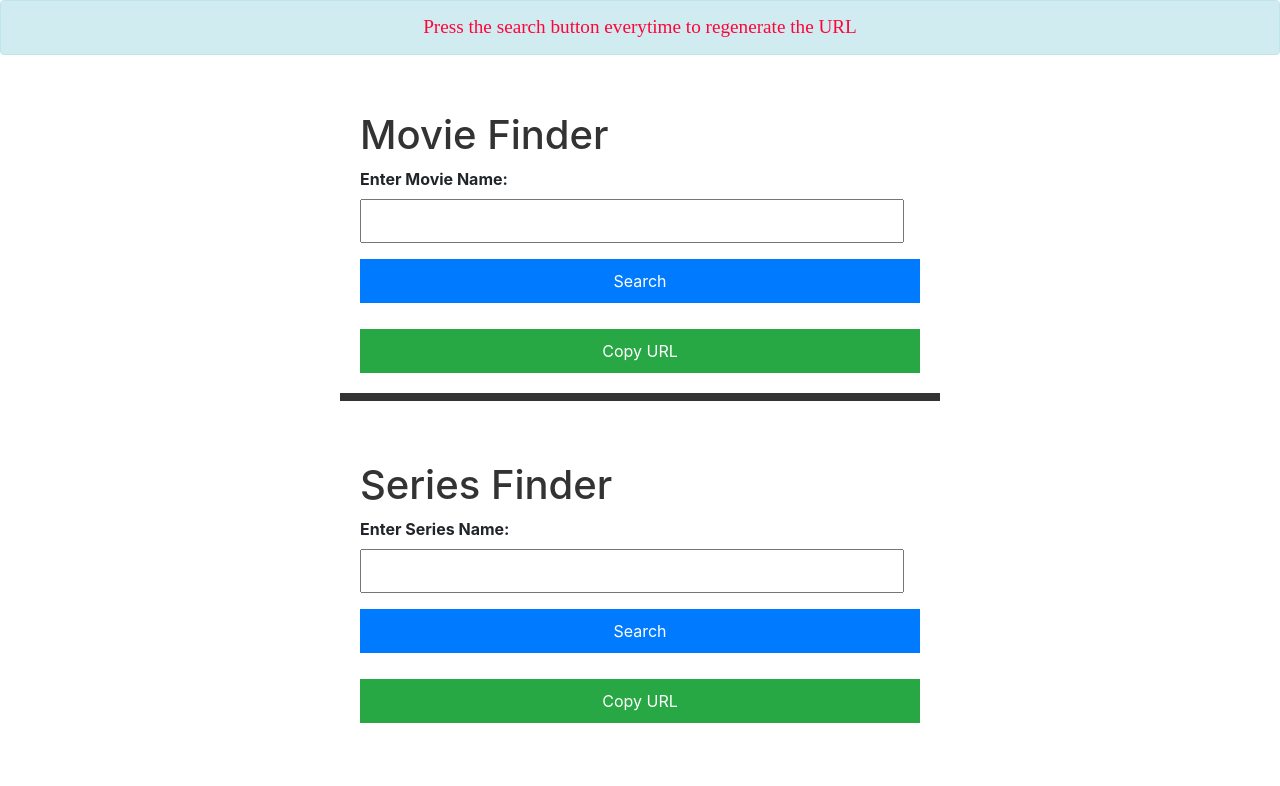
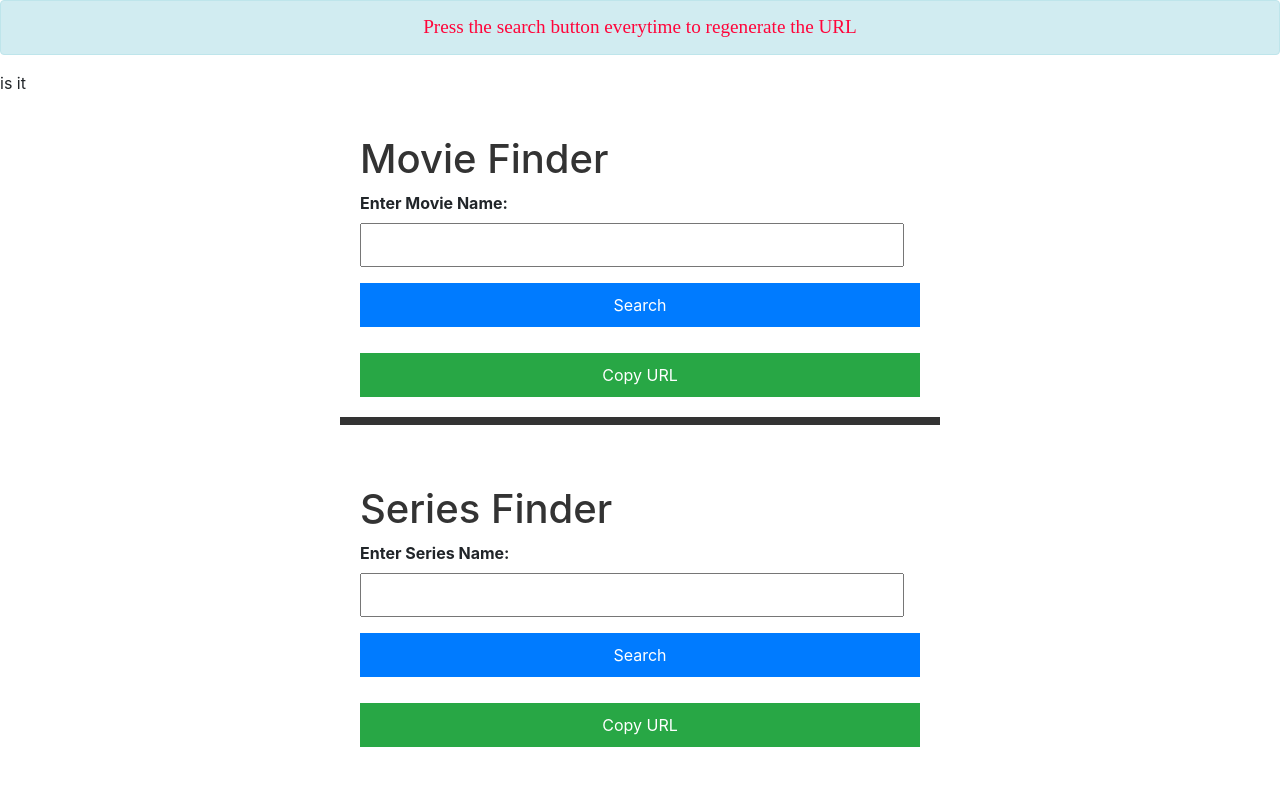
Before and after one commit to hetpatel7567/Moviefinder, a plain HTML site: page index.html in a window 1280 px wide. Drawn offline with nearby package versions, Linux system fonts and the light colour scheme; a web font is replaced by a local one.

Commit message:
Updated feature X

```diff
--- a/index.html
+++ b/index.html
@@ -28,7 +28,7 @@
 
       </div>
 
-
+    <h> is it</h>
 
 
 
```
